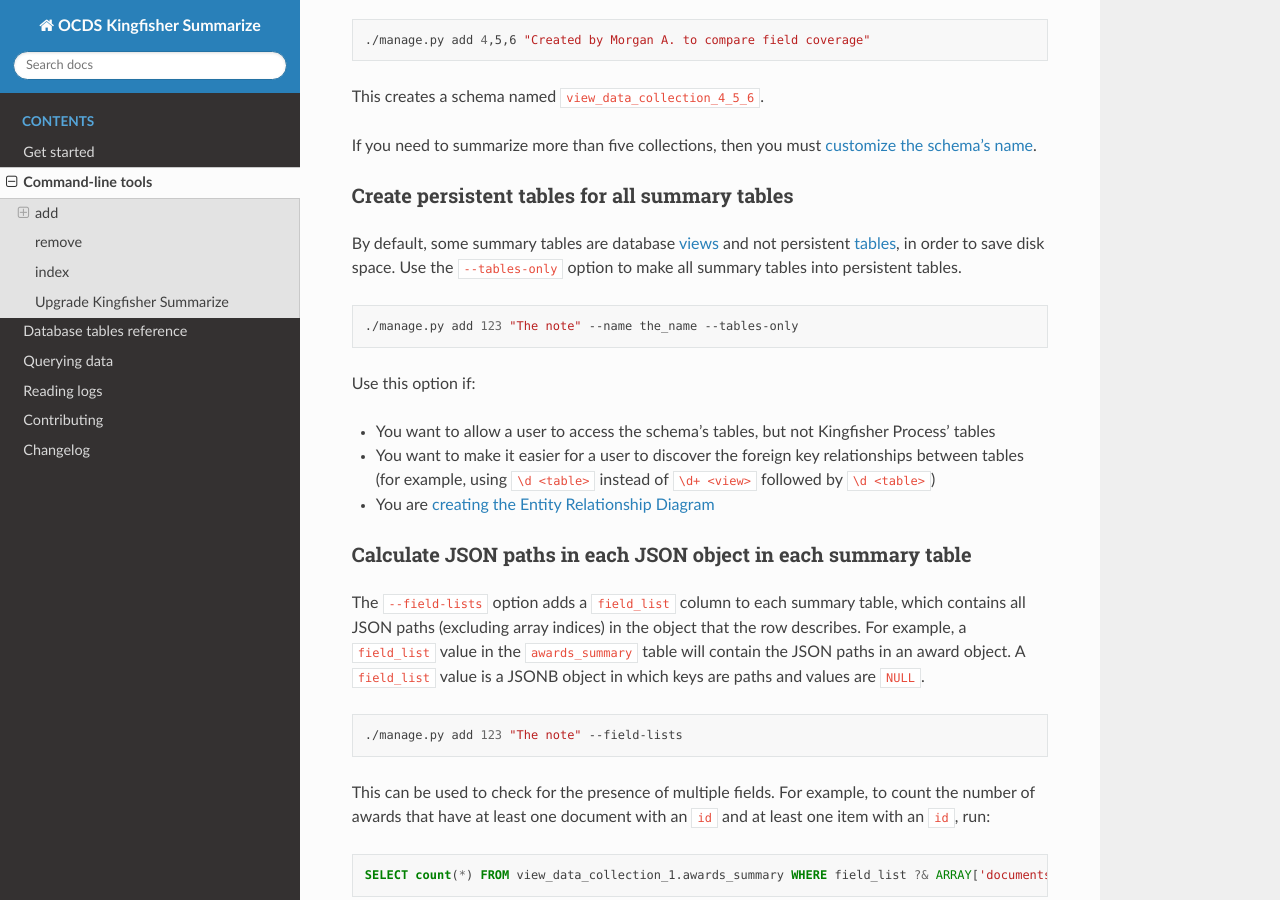
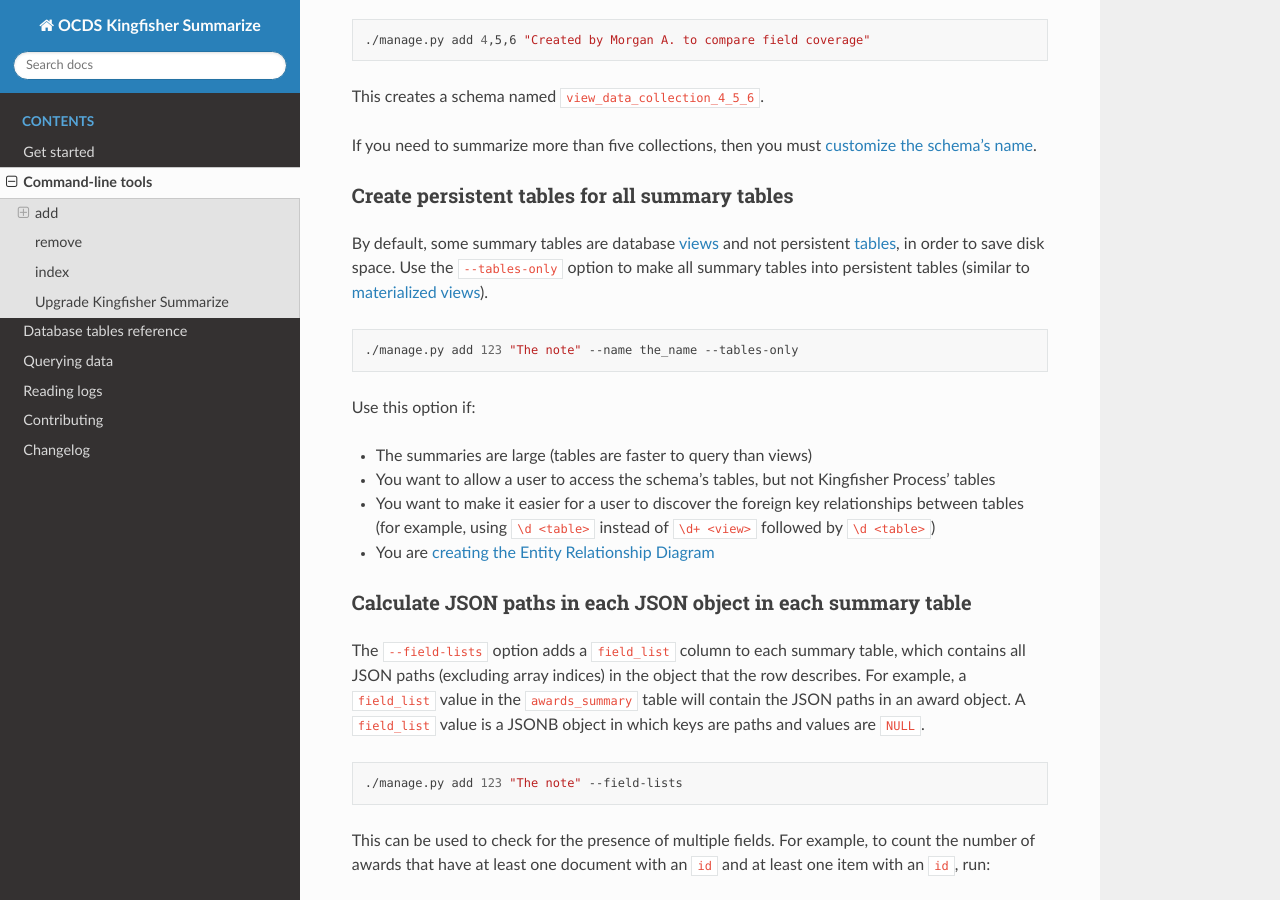
Before and after one commit to open-contracting/kingfisher-summarize, a Sphinx documentation site: the page built from docs/cli.rst, in a window 1280 px wide and 900 px high, scrolled down 1550 px. Built offline with Sphinx 7.4.7 and the Read the Docs theme 2.0.0, drawn with Linux system fonts in a browser that asks for light colours.

Commit message:
docs: Add a reason to use --tables-only

```diff
--- a/docs/cli.rst
+++ b/docs/cli.rst
@@ -84,7 +84,7 @@ If you need to summarize more than five collections, then you must :ref:`customi
 Create persistent tables for all summary tables
 ~~~~~~~~~~~~~~~~~~~~~~~~~~~~~~~~~~~~~~~~~~~~~~~
 
-By default, some summary tables are database `views <https://www.postgresql.org/docs/current/sql-createview.html>`__ and not persistent `tables <https://www.postgresql.org/docs/current/sql-createtable.html>`__, in order to save disk space.  Use the ``--tables-only`` option to make all summary tables into persistent tables.
+By default, some summary tables are database `views <https://www.postgresql.org/docs/current/sql-createview.html>`__ and not persistent `tables <https://www.postgresql.org/docs/current/sql-createtable.html>`__, in order to save disk space.  Use the ``--tables-only`` option to make all summary tables into persistent tables (similar to `materialized views <https://www.postgresql.org/docs/11/rules-materializedviews.html>`__).
 
 .. code-block:: bash
 
@@ -92,6 +92,7 @@ By default, some summary tables are database `views <https://www.postgresql.org/
 
 Use this option if:
 
+-  The summaries are large (tables are faster to query than views)
 -  You want to allow a user to access the schema's tables, but not Kingfisher Process' tables
 -  You want to make it easier for a user to discover the foreign key relationships between tables (for example, using ``\d <table>`` instead of ``\d+ <view>`` followed by ``\d <table>``)
 -  You are :ref:`creating the Entity Relationship Diagram<create_erd>`
```
